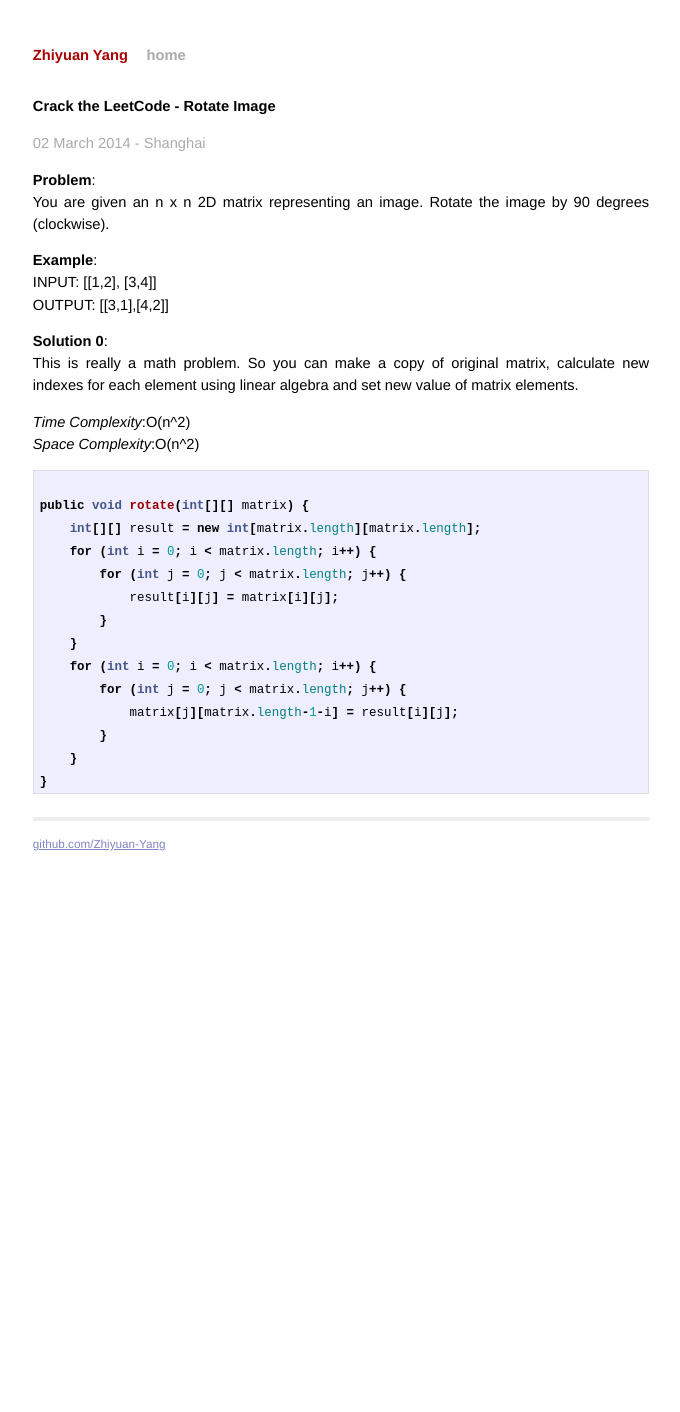
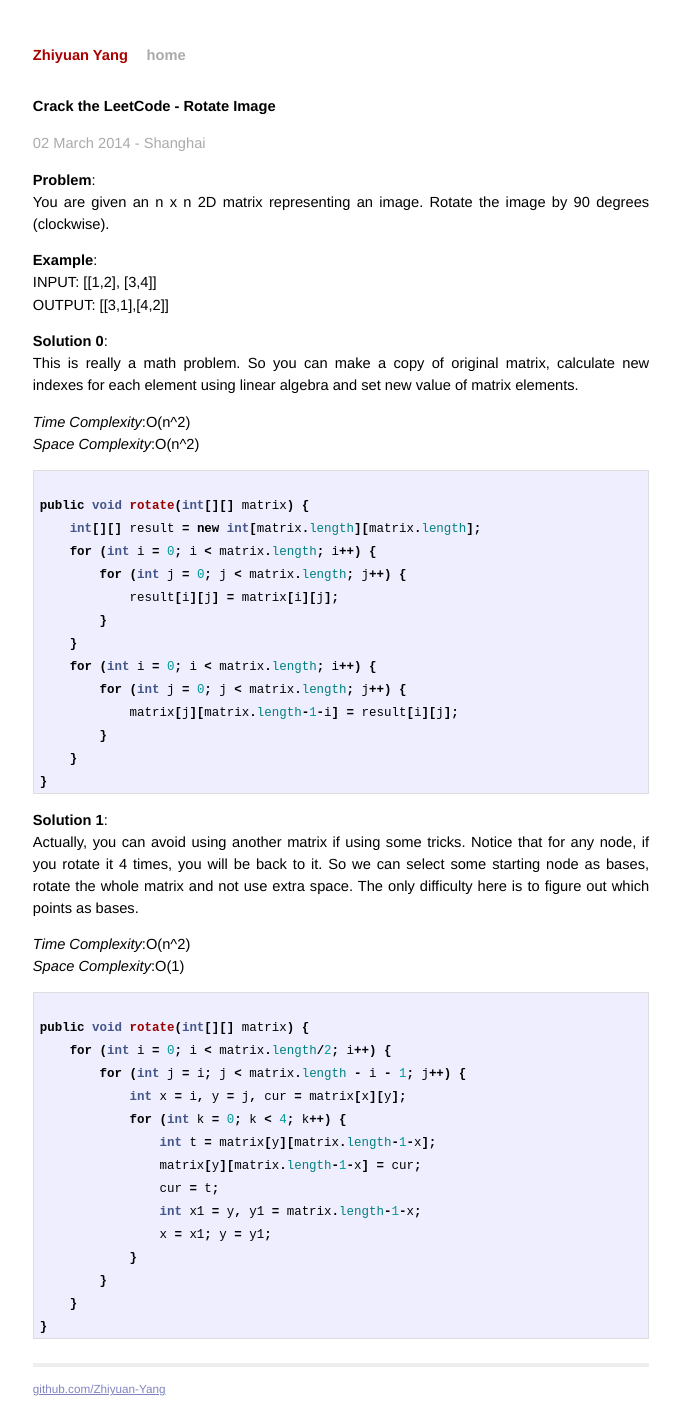
Before and after one commit to BugYang/LeetCode, a Jekyll site: the page built from _posts/2014-03-02-crack-the-leetcode-rotate-image.md, in a window 1280 px wide. Shown: the whole page, without its empty margins (299-979 px from the left). Built offline with Jekyll 4.4.1, drawn with Linux system fonts in a browser that asks for light colours; Markdown is read by kramdown in place of the engine named in the settings; before the commit the page ends 944 px from its top, so only the background shows below that.

Commit message:
add in-space solution for rotate-image problem

```diff
--- a/_posts/2014-03-02-crack-the-leetcode-rotate-image.md
+++ b/_posts/2014-03-02-crack-the-leetcode-rotate-image.md
@@ -36,3 +36,26 @@ public void rotate(int[][] matrix) {
     }
 }
 {% endhighlight %}
+
+**Solution 1**:
+Actually, you can avoid using another matrix if using some tricks. Notice that for any node, if you rotate it 4 times, you will be back to it. So we can select some starting node as bases, rotate the whole matrix and not use extra space. The only difficulty here is to figure out which points as bases.
+
+*Time Complexity*:O(n^2)
+*Space Complexity*:O(1)
+
+{% highlight java %}
+public void rotate(int[][] matrix) {
+    for (int i = 0; i < matrix.length/2; i++) {
+        for (int j = i; j < matrix.length - i - 1; j++) {
+            int x = i, y = j, cur = matrix[x][y];
+            for (int k = 0; k < 4; k++) {
+                int t = matrix[y][matrix.length-1-x];
+                matrix[y][matrix.length-1-x] = cur;
+                cur = t;
+                int x1 = y, y1 = matrix.length-1-x;
+                x = x1; y = y1;
+            }
+        }
+    }
+}
+{% endhighlight %}
```
